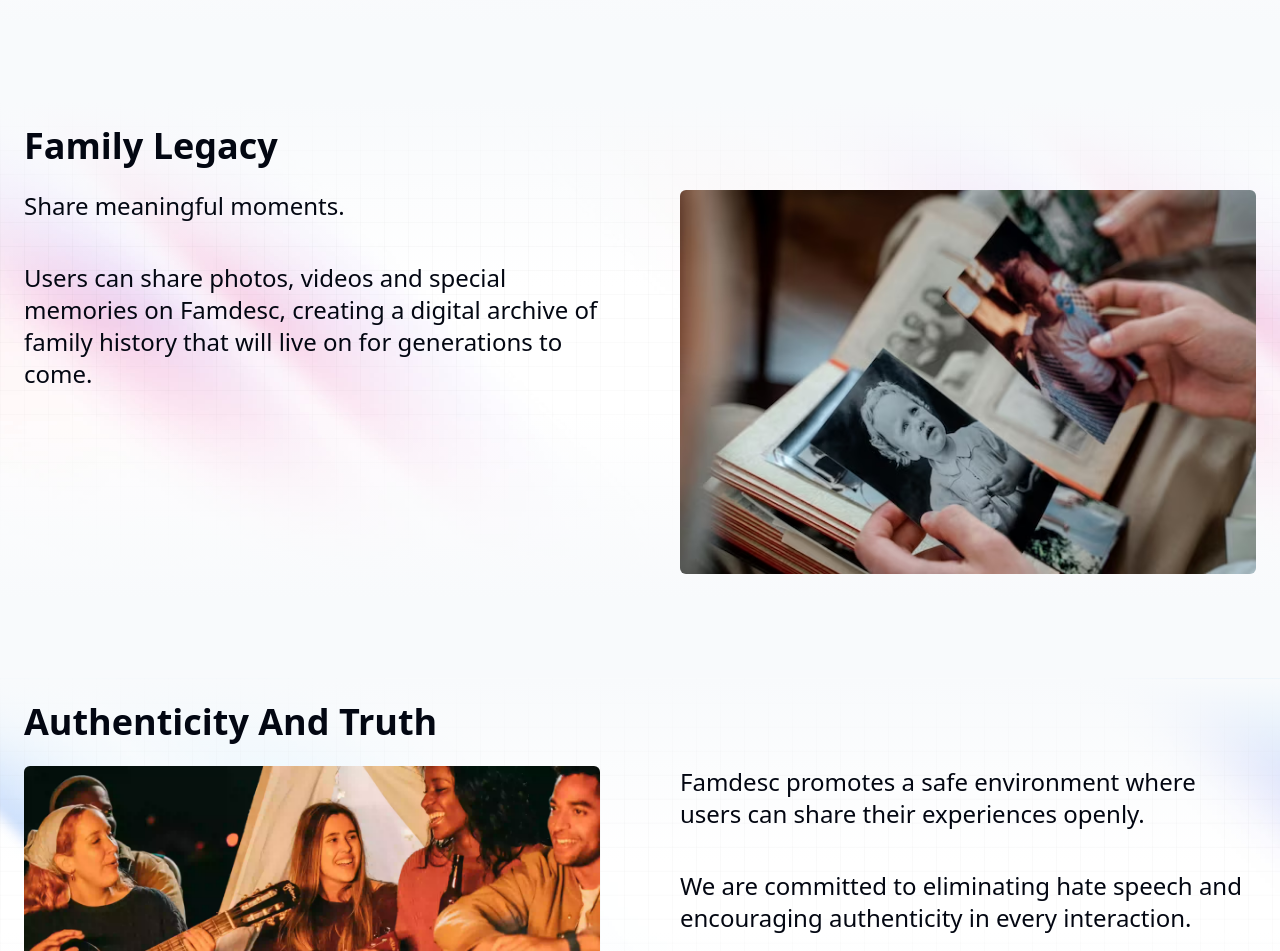
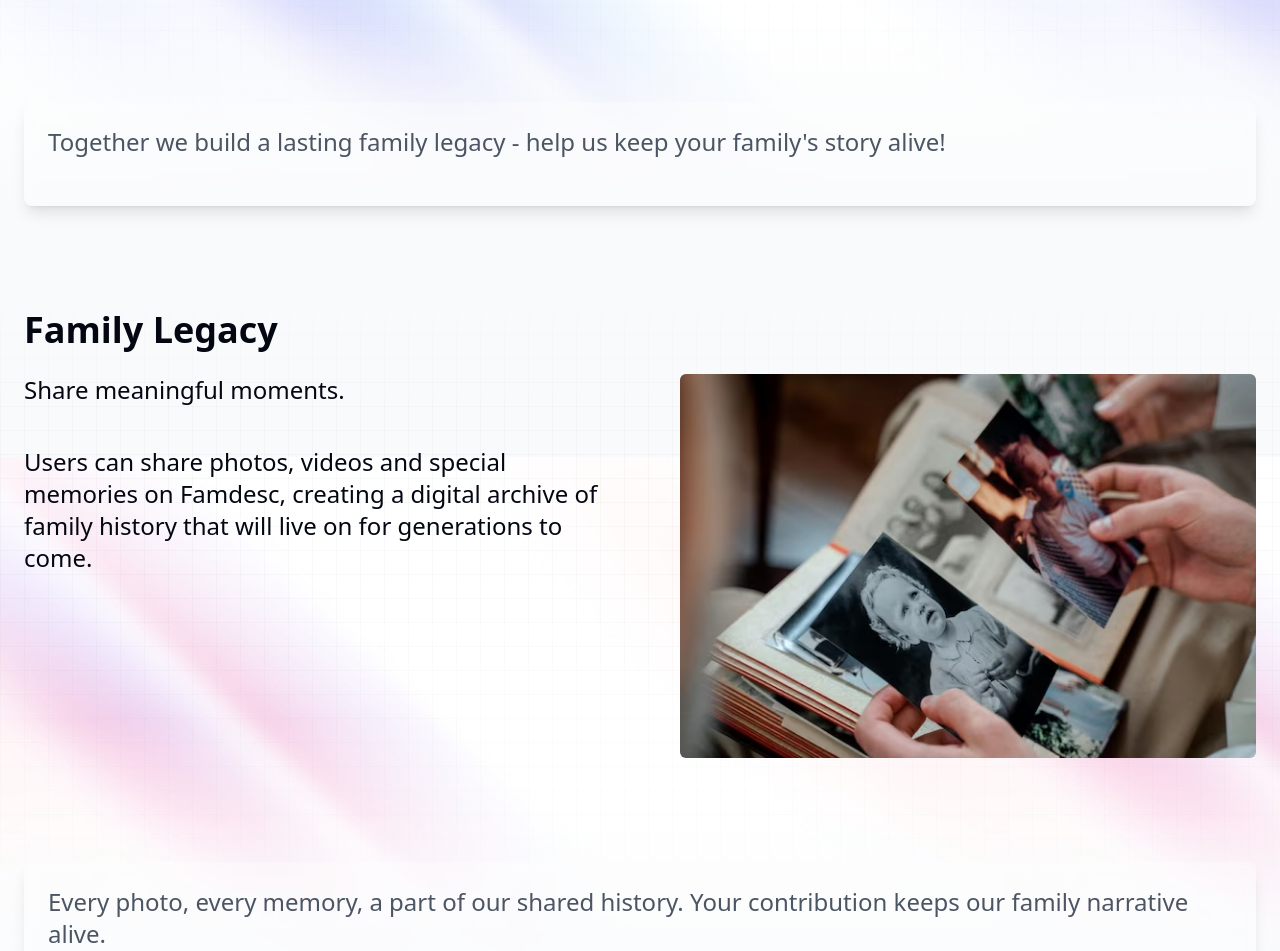
Before and after one commit to nardis9501/famdesc-landingpage, a Next.js app: page / in a window 1280 px wide. Shown: the part 3621-4572 px from the top of the page. Built offline with nearby package versions, Linux system fonts and the light colour scheme; what @midudev/tailwind-animations would draw is missing.

Commit message:
feat: add QuoteBanner component

```diff
--- a/components/BenefitsList/FeatureCard.js
+++ b/components/BenefitsList/FeatureCard.js
@@ -2,10 +2,9 @@ import { useAppContext } from "@/app/providers";
 import { benefits, features } from "./list.data";
 import Image from "next/image";
 import GridBackground from "../Grid-background/GridBackground";
-import { useState } from "react";
+import QuoteBanner from "./QuoteBanner";
 
 export default function FeatureCard(props) {
-  const { color } = useAppContext();
   let counter = 0;
 
   const isEven = (id) => {
@@ -16,7 +15,7 @@ export default function FeatureCard(props) {
   };
   return (
     <>
-      {benefits.map(({ id, shortTitle, text1, text2, img }) => {
+      {benefits.map(({ id, shortTitle, text1, text2, img, phrase }, index) => {
         counter = counter + 1;
         return (
           <div key={id}>
@@ -49,6 +48,7 @@ export default function FeatureCard(props) {
                   </div>
                 </div>
               </section>
+              <QuoteBanner phrase={phrase} />
             </GridBackground>
           </div>
         );
--- /dev/null
+++ b/components/BenefitsList/QuoteBanner.js
@@ -0,0 +1,16 @@
+import React from "react";
+
+export default function QuoteBanner({ phrase }) {
+  if (!phrase) {
+    return;
+  }
+  return (
+    <>
+      <div className="bg-white/30 dark:bg-gray-800/30 backdrop-blur-sm shadow-lg rounded-lg overflow-hidden mx-6 transform transition duration-500 hover:scale-105">
+        <div className="p-6">
+          <p className="text-gray-600 dark:text-gray-300 mb-6">{phrase}</p>
+        </div>
+      </div>
+    </>
+  );
+}
--- a/components/BenefitsList/list.data.js
+++ b/components/BenefitsList/list.data.js
@@ -8,6 +8,8 @@ export const benefits = [
     text2:
       "In addition, Famdesc offers the opportunity to stay in touch, facilitating continuous communication between family members, no matter where they are.",
     img: "/benefits/benefit1.avif",
+    phrase:
+      "Together we build a lasting family legacy - help us keep your family's story alive!",
   },
   {
     id: 1,
@@ -17,6 +19,8 @@ export const benefits = [
     text2:
       "Users can share photos, videos and special memories on Famdesc, creating a digital archive of family history that will live on for generations to come.",
     img: "/benefits/benefit2.avif",
+    phrase:
+      "Every photo, every memory, a part of our shared history. Your contribution keeps our family narrative alive.",
   },
   {
     id: 2,
@@ -27,6 +31,8 @@ export const benefits = [
     text2:
       "We are committed to eliminating hate speech and encouraging authenticity in every interaction.",
     img: "/benefits/benefit3.avif",
+    phrase:
+      "In a safe and authentic space, we celebrate our family differences and connections. Your support makes our trusted community possible.",
   },
   {
     id: 3,
@@ -37,6 +43,8 @@ export const benefits = [
     text2:
       " It promotes the exchange of knowledge and experiences between different generations within the family, enriching the collective wisdom of the family unit.",
     img: "/benefits/benefit4.avif",
+    phrase:
+      "Connecting generations, sharing wisdom and love. Your gift drives our mission to unite families, no matter the distance.",
   },
 ];
 
```
